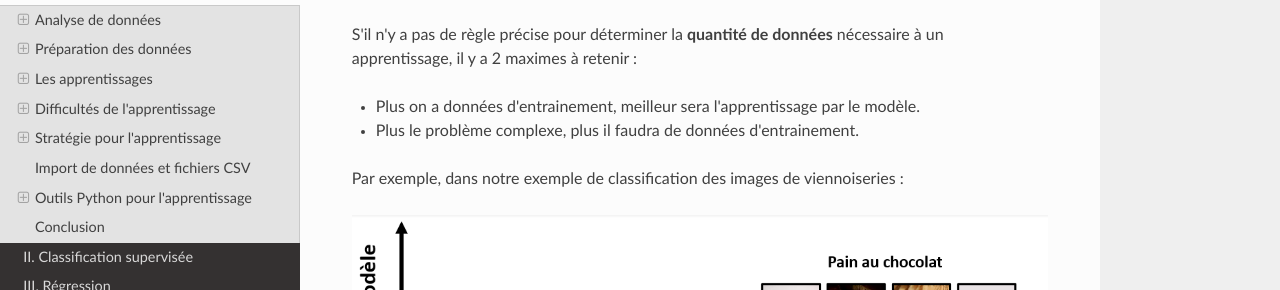
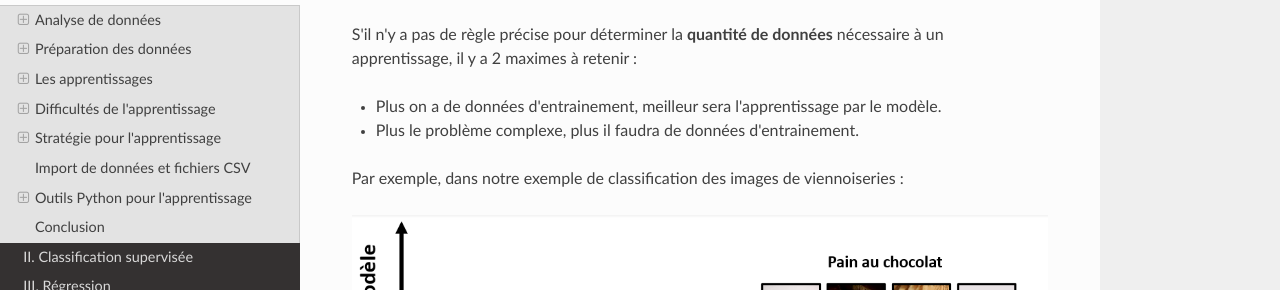
Before and after one commit to NicOudart/UVSQ_LSSI633_data_science, an MkDocs documentation site: the page built from docs/Chap1_Introduction.md, in a window 1280 px wide and 900 px high, scrolled down 23697 px. Shown: the part 161-451 px from the top of the window. Built offline with MkDocs 1.6.1, drawn with Linux system fonts in a browser that asks for light colours; nearby versions of some CDN libraries; some of the changed text lies outside the part shown.

Commit message:
-Minor fix in Chapter 1.

```diff
--- a/docs/Chap1_Introduction.md
+++ b/docs/Chap1_Introduction.md
@@ -620,7 +620,7 @@ Dans la section qui suit, nous aurons un aperçu des grandes difficultées que l
 
 S'il n'y a pas de règle précise pour déterminer la **quantité de données** nécessaire à un apprentissage, il y a 2 maximes à retenir :
 
-* Plus on a données d'entrainement, meilleur sera l'apprentissage par le modèle.
+* Plus on a de données d'entrainement, meilleur sera l'apprentissage par le modèle.
 
 * Plus le problème complexe, plus il faudra de données d'entrainement.
 
```
Also changed, not shown: other parts of docs/Chap1_Introduction.md (+1 -1 lines).
